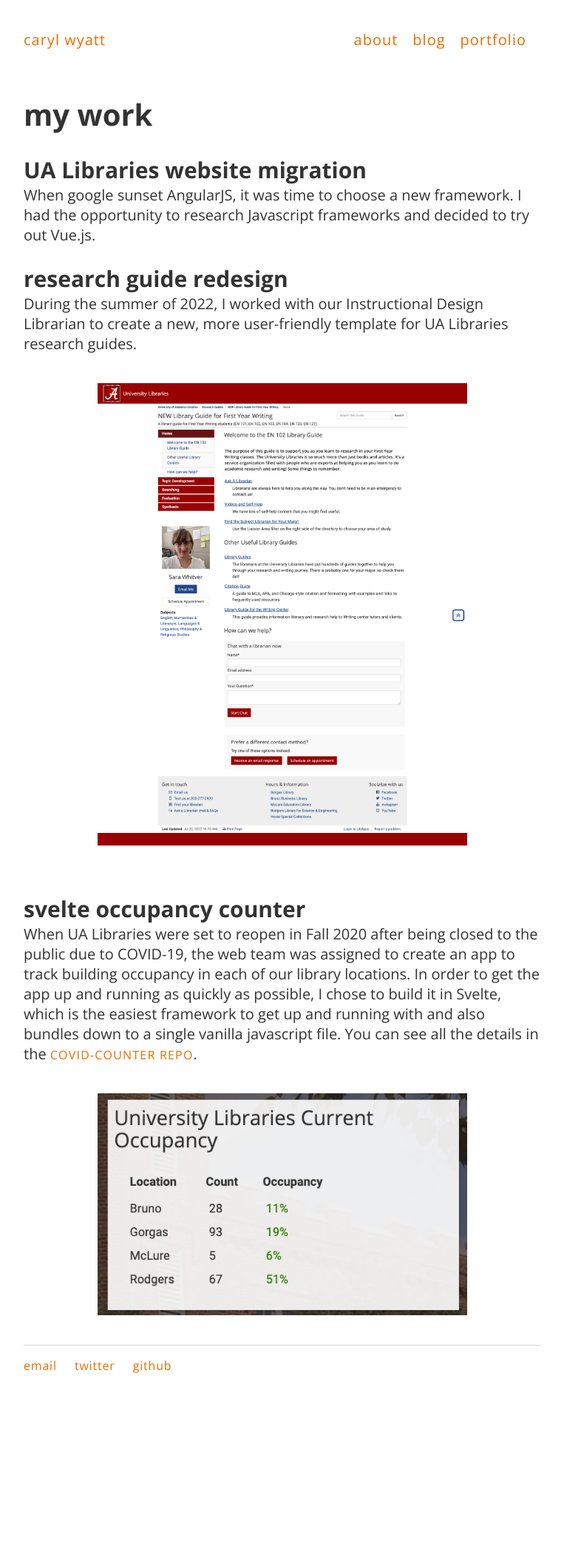
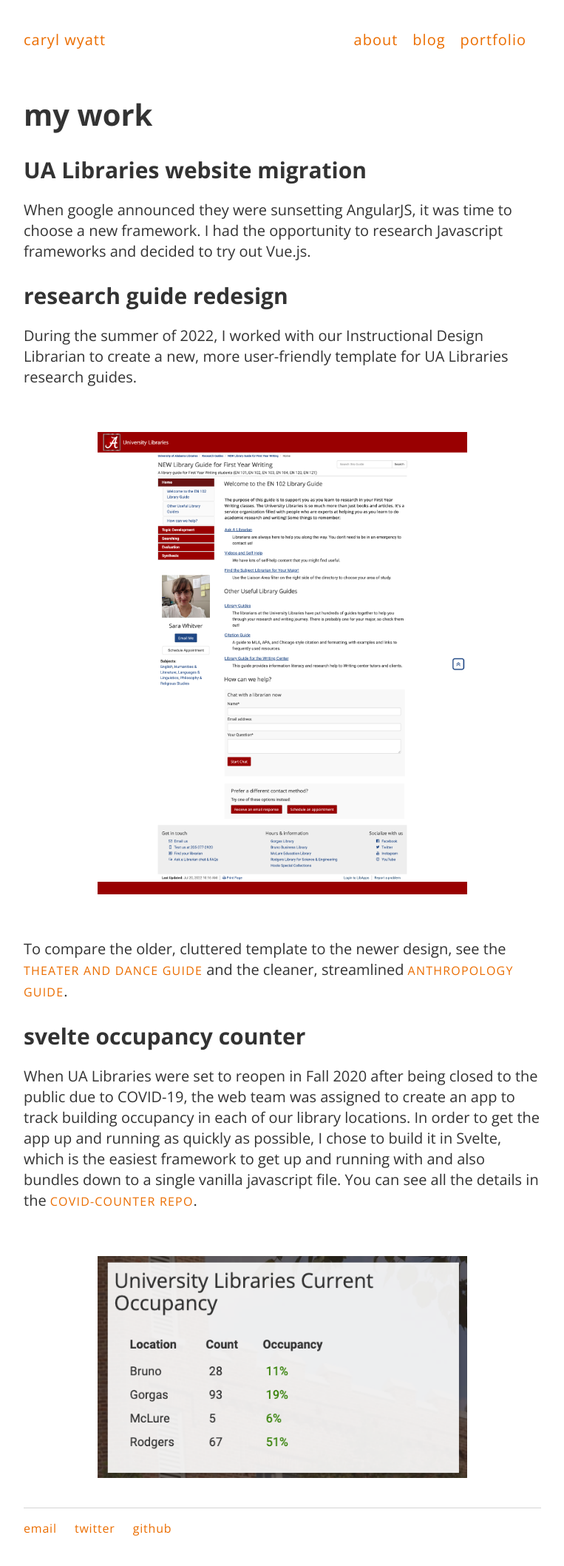
Before and after one commit to carylwyatt/carylwyatt.github.io, a Jekyll site: the page built from portfolio/index.html, in a window 1280 px wide. Shown: the whole page at 74% size, without its empty margins (258-1021 px from the left). Built offline with Jekyll 4.4.1, drawn with Linux system fonts in a browser that asks for light colours; before the commit the page ends 1897 px from its top, so only the background shows below that.

Commit message:
more content :nail_care:

```diff
--- a/css/style.css
+++ b/css/style.css
@@ -104,7 +104,6 @@ ul.posts li {
 .portfolio-image {
     display:flex;
     flex-direction:column;
-    justify-content:center;
 }
 
 .portfolio-image img {
--- a/portfolio/index.html
+++ b/portfolio/index.html
@@ -8,18 +8,19 @@ title: portfolio
 
 <h2>UA Libraries website migration</h2>
 
-When google sunset AngularJS, it was time to choose a new framework. I had the opportunity to research Javascript frameworks and decided to try out Vue.js.
+<p>When google announced they were sunsetting AngularJS, it was time to choose a new framework. I had the opportunity to research Javascript frameworks and decided to try out Vue.js.</p>
 
 <h2>research guide redesign</h2>
 
-During the summer of 2022, I worked with our Instructional Design Librarian to create a new, more user-friendly template for UA Libraries research guides.
+<p>During the summer of 2022, I worked with our Instructional Design Librarian to create a new, more user-friendly template for UA Libraries research guides.</p>
 
 <div class="portfolio-image"><img src="/img/portfolio-screenshots/research_guide.png" width="500" height="625" alt="Screenshot of First Year Writing Research Guide"></div>
 
+<p>To compare the older, cluttered template to the newer design, see the <a href="https://guides.lib.ua.edu/c.php?g=39560">Theater and Dance Guide</a> and the cleaner, streamlined <a href="https://guides.lib.ua.edu/anthropology/starthere">Anthropology Guide</a>.</p>
 
 <h2>svelte occupancy counter</h2>
 
-When UA Libraries were set to reopen in Fall 2020 after being closed to the public due to COVID-19, the web team was assigned to create an app to track building occupancy in each of our library locations. In order to get the app up and running as quickly as possible, I chose to build it in Svelte, which is the easiest framework to get up and running with and also bundles down to a single vanilla javascript file. You can see all the details in the <a href="https://github.com/ualibweb/covid-counter">covid-counter repo</a>.
+<p>When UA Libraries were set to reopen in Fall 2020 after being closed to the public due to COVID-19, the web team was assigned to create an app to track building occupancy in each of our library locations. In order to get the app up and running as quickly as possible, I chose to build it in Svelte, which is the easiest framework to get up and running with and also bundles down to a single vanilla javascript file. You can see all the details in the <a href="https://github.com/ualibweb/covid-counter">covid-counter repo</a>.</p>
 
 <div class="portfolio-image"><img src="/img/portfolio-screenshots/homepage-count.png" height="300" width="500" alt="What was once a live count of building occupancy at UA Libraries"></div>
 
```
